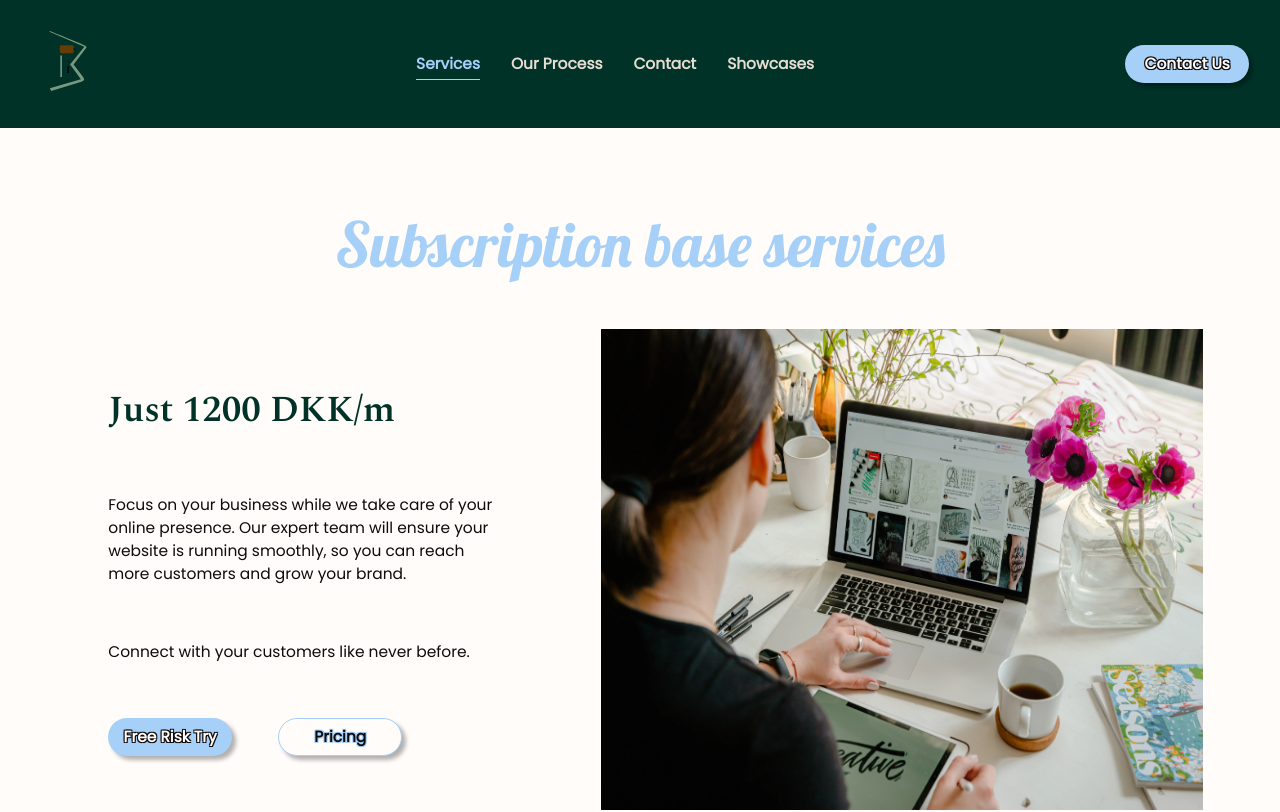
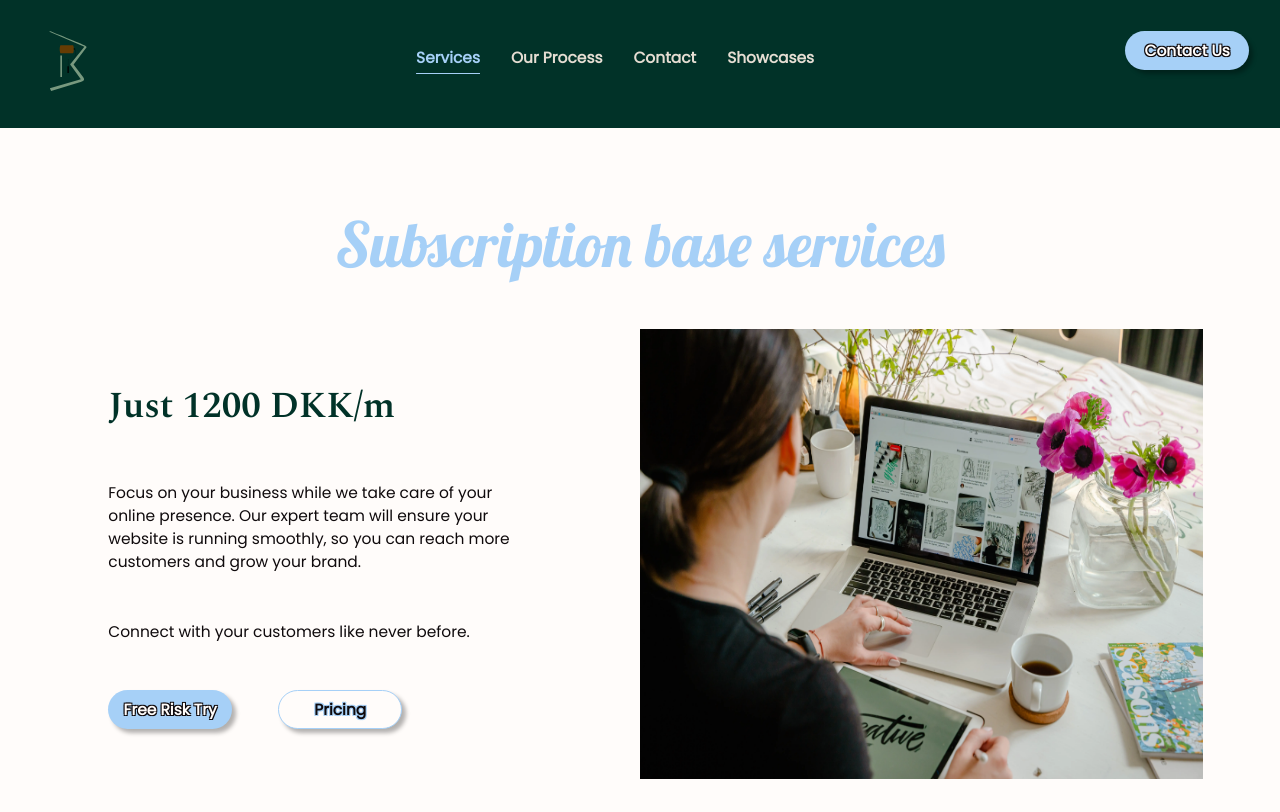
Before and after one commit to KarinaValens/better-sites, a Next.js app: page /services in a window 1280 px wide. Shown: the top 812 px of the page. Built offline with nearby package versions, Linux system fonts and the light colour scheme.

Commit message:
add pricing pages change button tag for links correct some style

```diff
--- a/components/homepage/CTA.js
+++ b/components/homepage/CTA.js
@@ -1,4 +1,5 @@
 import Image from "next/image";
+import Link from "next/link";
 
 export default function CTA() {
   return (
@@ -12,7 +13,9 @@ export default function CTA() {
             efficiently.
           </p>
           <p>With our care plan, you can be confident that your website will always be up-to-date and running smoothly. Don´t wait any longer to improve your business´s online presence. Choose Better Sites today and grow fast, grow better.</p>
-          <button className="button primary-button">Contact Us</button>
+          <Link href={"/contact"} className="button flex center primary-button">
+            Contact Us
+          </Link>
         </div>
         <div className="img-container">
           <Image src={"/media/images/first_cta_sect.webp"} alt={"cta-img"} /* width={200} height={200}  */ fill placeholder="empty" /* priority={true} */ />
--- a/components/layout/footer/ContactForm.js
+++ b/components/layout/footer/ContactForm.js
@@ -1,26 +1,18 @@
-import React, { useContext, useRef, useState } from "react";
+import React, { useState } from "react";
 
 export default function ContactForm({ subscribe, status, message, onValidated }) {
   const [email, setEmail] = useState("");
   const [fullName, setFullName] = useState("");
-  // to clean the form after being submited
-  const form = useRef();
-  const [submitted, setSubmitted] = useState(false);
 
   const handleSubmit = (e) => {
     e.preventDefault();
     email &&
       fullName &&
       email.indexOf("@") > -1 &&
-      onValidated(
-        {
-          EMAIL: email,
-          MERGE1: fullName,
-        },
-        // Clear the form fields
-        form.current.reset(),
-        setSubmitted(true) // Set the submitted state to true after the form is submitted
-      );
+      onValidated({
+        EMAIL: email,
+        MERGE1: fullName,
+      });
   };
   //console.log("onValidated", onValidated);
 
@@ -29,7 +21,7 @@ export default function ContactForm({ subscribe, status, message, onValidated })
       <h4> {status === "success" ? "Success!" : "Keep in touch"}</h4>
 
       {status !== "success" ? (
-        <form ref={form} className="flex-columns contact-form" onSubmit={handleSubmit}>
+        <form className="flex-columns contact-form" onSubmit={handleSubmit}>
           {status === "sending" && <div style={{ color: "blue" }}>sending...</div>}
           {status === "error" && <div style={{ color: "red" }} dangerouslySetInnerHTML={{ __html: message }} />}
           {status === "success" && <div style={{ color: "green" }}>Subscribed !</div>}
--- a/components/layout/navigation/Nav.js
+++ b/components/layout/navigation/Nav.js
@@ -5,6 +5,7 @@ import Image from "next/image";
 import Hamburguer from "./Hamburguer";
 import NavMenusMobil from "./NavMenusMobil";
 import NavMenusDesktop from "./NavMenusDesktop";
+import Link from "next/link";
 
 export default function Nav() {
   const { show } = useContext(AppContext);
@@ -17,7 +18,9 @@ export default function Nav() {
         </Anchor>
         <Hamburguer />
         <NavMenusDesktop />
-        <button className="button  primary-button">Contact Us</button>
+        <Link href={"/contact"} className="button center primary-button">
+          Contact Us
+        </Link>
       </nav>
       {show ? <NavMenusMobil /> : false}
     </>
--- a/components/services/ServicesCards.js
+++ b/components/services/ServicesCards.js
@@ -1,9 +1,7 @@
 import Link from "next/link";
 import { services_cards } from "../../pages/api/cards";
-import { useState } from "react";
 
 export default function ServicesCards() {
-  const [truncatedText, setTruncatedText] = useState("");
 
   return (
     <section className="bg-dark carousel flex">
--- a/components/services/ServicesHero.js
+++ b/components/services/ServicesHero.js
@@ -1,17 +1,22 @@
 import Image from "next/image";
+import Link from "next/link";
 
 export default function ServicesHero() {
   return (
     <article className="cta-section services-hero">
       <h1 className="display-text title-cta-sect">Subscription base services</h1>
       <div className="flex article-info wrap">
-        <div className="flex-columns article-text">
+        <div className="flex-columns article-text service-article-text">
           <h2 className="sub-title-darck">Just 1200 DKK/m</h2>
           <p>Focus on your business while we take care of your online presence. Our expert team will ensure your website is running smoothly, so you can reach more customers and grow your brand. </p>
           <p>Connect with your customers like never before.</p>
-          <div className="flex ">
-            <button className="button primary-button">Free Risk Try</button>
-            <button className="button secondary-button">Pricing</button>
+          <div className="flex">
+            <Link href={"/process"} className="button center flex primary-button">
+              Free Risk Try
+            </Link>
+            <Link href={"/pricing"} className="button center flex secondary-button">
+              Pricing
+            </Link>
           </div>
         </div>
         <div className="img-container">
--- a/styles/globals.css
+++ b/styles/globals.css
@@ -146,6 +146,11 @@ label {
 }
 .wrap {
   flex-wrap: wrap;
+}
+
+.center {
+  justify-content: center;
+  align-items: center;
 }
 
 .grid-2x2 {
@@ -317,7 +322,7 @@ label {
 /*----------------------------// MOBIL FIRST //--------------------------  */
 /* Navigation */
 .navigation-desktop,
-nav button {
+nav .button {
   display: none;
 }
 
@@ -517,14 +522,12 @@ footer > div {
 
 /* --// Services Hero //-- */
 
-.services-hero .article-text {
+.service-article-text {
   justify-content: space-around;
   flex: 1 1 5rem;
 }
-.services-hero-flex {
-  flex-wrap: wrap-reverse;
-}
-.services-hero button {
+
+.services-hero .button {
   margin-right: 3rem;
 }
 /* --// Services Cards //-- */
@@ -572,9 +575,15 @@ footer > div {
     width: 71vw;
     padding: 2rem;
   }
+
   .article-text {
     padding: 2.18rem 2rem;
+    flex: 1 1 15rem;
   }
+  .img-container {
+    flex: 1 1 15rem;
+  }
+
   .icons-group {
     max-width: 60%;
     gap: 4rem;
@@ -595,7 +604,7 @@ footer > div {
   .services-hero > div {
     gap: 5rem;
   }
-  .services-hero .article-text {
+  .service-article-text {
     flex: 1 1 10rem;
   }
 }
@@ -604,17 +613,13 @@ footer > div {
     display: none;
   }
 
-  nav button {
-    align-self: center;
-  }
   .navigation-desktop,
-  nav button {
+  nav .button {
     display: flex;
-    justify-content: center;
-    align-items: center;
   }
 
-  .navigation-desktop a, .footer-titles {
+  .navigation-desktop a,
+  .footer-titles {
     max-width: 9rem;
     text-align: center;
     color: var(--accent-color-beige);
```
Also changed, not shown: components/homepage/HeroSect.js (+8 -2 lines), components/pricing/PricingFirstSect.js (added, +19 -0 lines), pages/pricing.js (added, +10 -0 lines), 1 other file (tests, documents, lock files or other folders).
